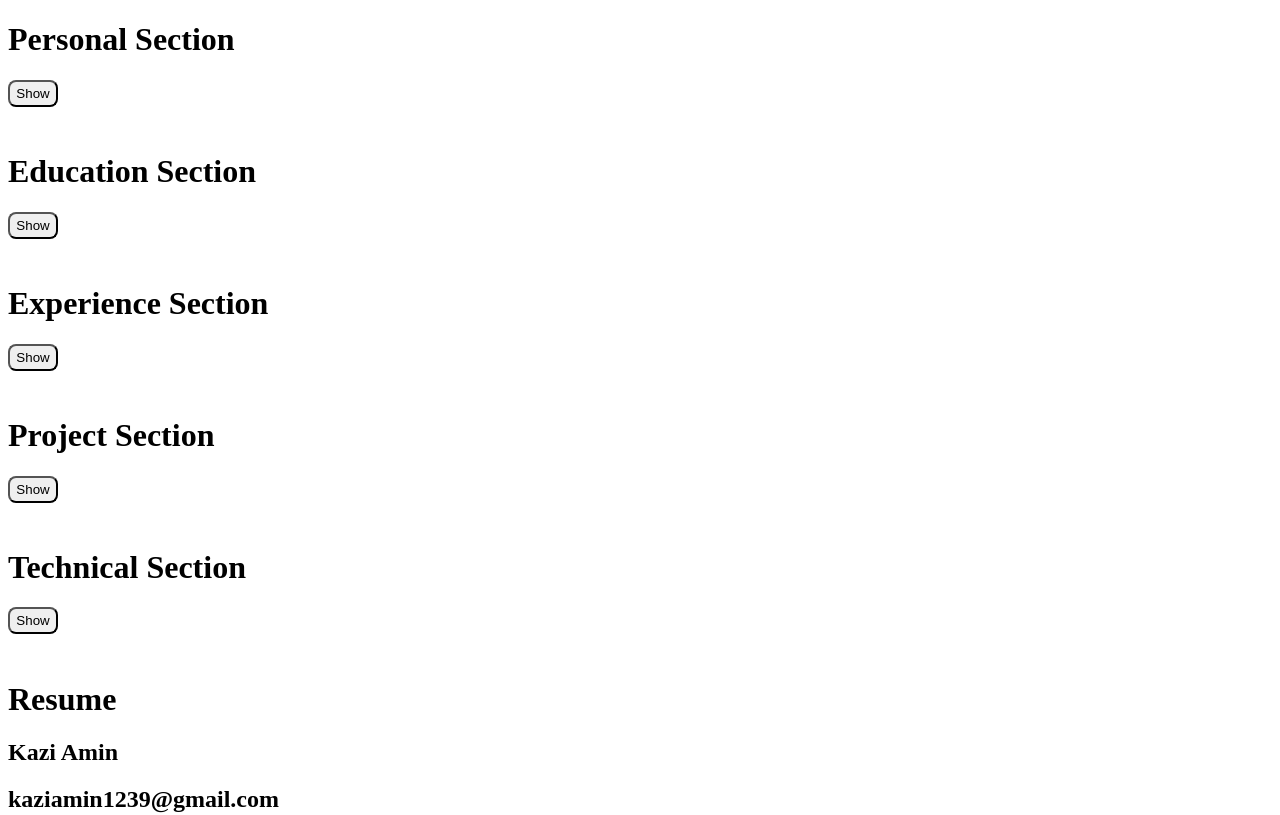
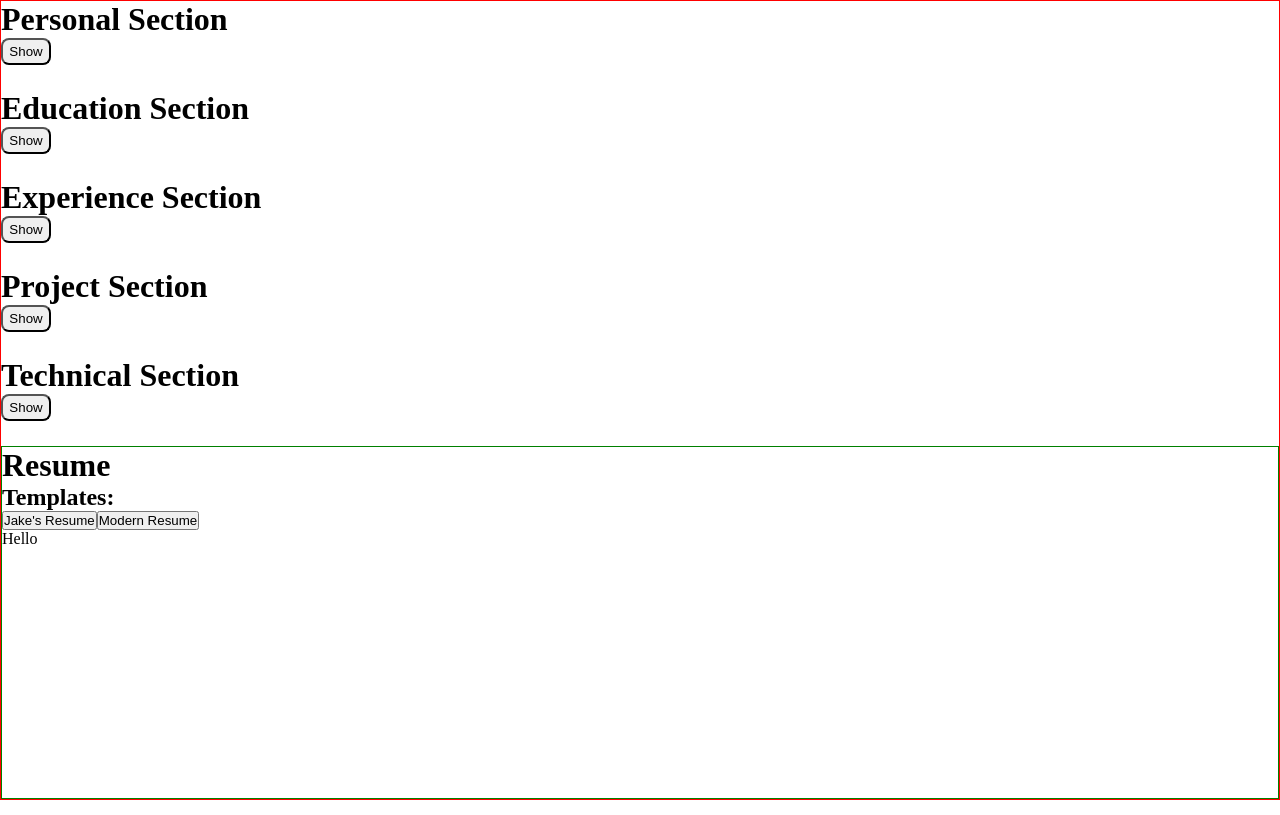
Before and after one commit to KaziAmin110/OnlineResumeGenerator, a React (Vite) app: page / in a window 1280 px wide. Shown: the top 815 px of the page. Built offline with nearby package versions, Linux system fonts and the light colour scheme.

Commit message:
Added Base Display Formatting

```diff
--- a/src/App.jsx
+++ b/src/App.jsx
@@ -21,7 +21,7 @@ const App = () => {
   const [techSections, setTechSections] = useState([]);
 
   return (
-    <div>
+    <div className="main-container">
       <Section section_name="Personal Section">
         <PersonalCard
           personalInfo={personalInfo}
--- a/src/components/Display/Display.jsx
+++ b/src/components/Display/Display.jsx
@@ -1,18 +1,42 @@
-import React from "react";
+import React, { useState } from "react";
+import "./Templates.jsx";
+import Templates from "./Templates.jsx";
+import JakesResumeDisplay from "./JakesResumeDisplay.jsx";
+import ModernResume from "./ModernResume.jsx";
 
-const Display = ({ personalInfo, experiences, projects, techSkillsHeaders }) => {
-  const { name, email, phone, uniName, uniGpa } = personalInfo;
+const Display = ({
+  personalInfo,
+  experiences,
+  projects,
+  techSkillsHeaders,
+}) => {
+  const [templateIndex, setTemplateIndex] = useState(1);
+
   return (
-    <div>
+    <div className="display-container">
       <h1>Resume</h1>
-      <h2>{name}</h2>
-      <h2>{email}</h2>
-      <h2>{phone}</h2>
-      <h2>{uniName}</h2>
-      <h2>{uniGpa}</h2>
-      {experiences.map((experience, index) => {
-        return <h2 key={index}>{experience.job_title}</h2>;
-      })}
+      <Templates
+        templateIndex={templateIndex}
+        onUpdateTempIndex={setTemplateIndex}
+      />
+      <div className="resume-background">
+        {templateIndex === 1 && (
+          <JakesResumeDisplay
+            personalInfo={personalInfo}
+            experiences={experiences}
+            projects={projects}
+            technicalSkillsHeaders={techSkillsHeaders}
+          />
+        )}
+        {templateIndex === 2 && (
+          <ModernResume
+            personalInfo={personalInfo}
+            experiences={experiences}
+            projects={projects}
+            technicalSkillsHeaders={techSkillsHeaders}
+          />
+        )}
+      </div>
     </div>
   );
 };
--- /dev/null
+++ b/src/components/Display/JakesResumeDisplay.jsx
@@ -0,0 +1,12 @@
+import React from "react";
+
+const JakesResumeDisplay = ({
+  personalInfo,
+  experiences,
+  projects,
+  technicalSkillsHeaders,
+}) => {
+  return <div className="resume-container">Hello</div>;
+};
+
+export default JakesResumeDisplay;
--- /dev/null
+++ b/src/components/Display/ModernResume.jsx
@@ -0,0 +1,12 @@
+import React from "react";
+
+const ModernResume = ({
+  personalInfo,
+  experiences,
+  projects,
+  technicalSkillsHeaders,
+}) => {
+  return <div className="resume-container">ModernResume</div>;
+};
+
+export default ModernResume;
--- /dev/null
+++ b/src/components/Display/Templates.jsx
@@ -0,0 +1,21 @@
+import React from "react";
+
+const Templates = ({ onUpdateTempIndex }) => {
+  const handleUpdateTemplate = (templateNum) => {
+    onUpdateTempIndex(templateNum);
+  };
+
+  return (
+    <div>
+      <h2>Templates:</h2>
+      <button class="" onClick={() => handleUpdateTemplate(1)}>
+        Jake's Resume
+      </button>
+      <button class="" onClick={() => handleUpdateTemplate(2)}>
+        Modern Resume
+      </button>
+    </div>
+  );
+};
+
+export default Templates;
--- a/src/index.css
+++ b/src/index.css
@@ -1,3 +1,16 @@
+* {
+    padding: 0;
+    margin: 0;
+    box-sizing: border-box;
+}
+
+.main-container {
+    display: flex;
+    flex-direction: column;
+    border: 1px solid red;
+    min-height: 100vh;
+}
+
 .section {
     display: flex;
     flex-direction: column;
@@ -9,3 +22,17 @@
     padding: 0.25rem;
     margin-bottom: 25px;
 }
+
+.display-container {
+    display: flex;
+    flex-direction: column;
+    border: 1px solid green;
+    flex-grow: 1;
+}
+.resume-background {
+    background-color: #5f6269;
+}
+
+.resume-container {
+    background-color: #fff;
+}
```
